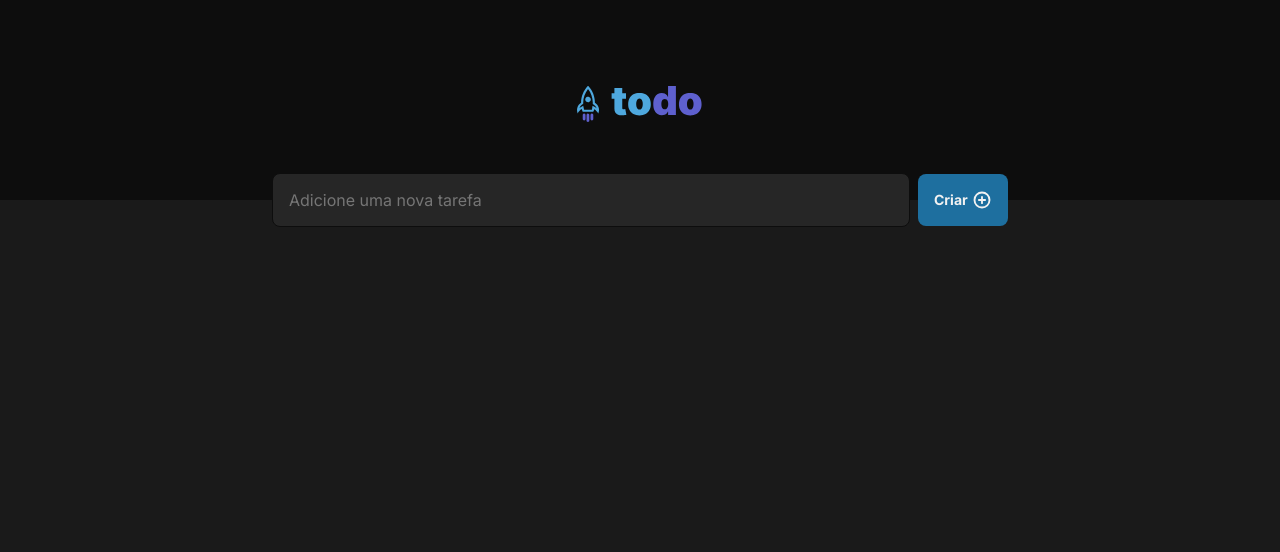
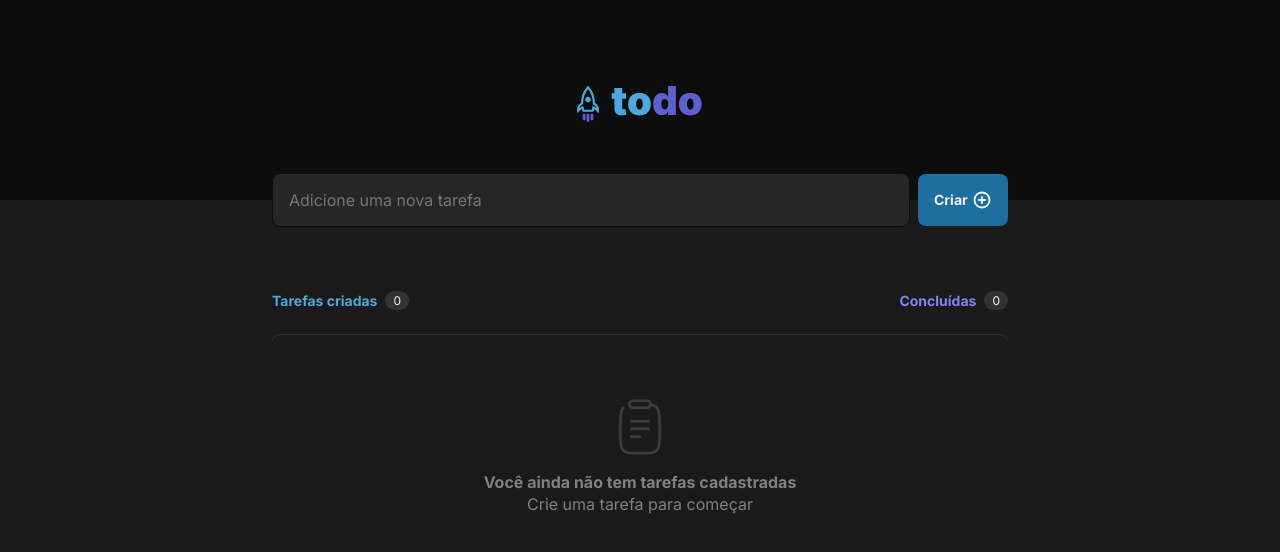
Before and after one commit to gihoekveld/to-do-web, a React (Vite) app: page / in a window 1280 px wide. Shown: the top 552 px of the page. Built offline with nearby package versions, Linux system fonts and the light colour scheme.

Commit message:
create empty state to todo list

```diff
--- a/src/App.module.css
+++ b/src/App.module.css
@@ -1,9 +1,10 @@
 .wrapper {
+  display: flex;
   justify-content: center;
-  display: flex;
+  width: 100%;
 }
 
-.wrapper section {
-  width: 44rem;
-  padding: 0 1rem;
+.wrapper main {
+  width: 46rem;
+  padding: 4rem 0;
 }
--- a/src/App.tsx
+++ b/src/App.tsx
@@ -3,11 +3,19 @@ import { Header } from './components/Header';
 import styles from './App.module.css';
 
 import './global.css';
+import { ToDoList } from './components/ToDoList';
 
 function App() {
   return (
     <div>
       <Header />
+
+      <div className={styles.wrapper}>
+        <main>
+          <ToDoList />
+        </main>
+      </div>
+
     </div>
   )
 }
--- /dev/null
+++ b/src/components/ToDoList.module.css
@@ -0,0 +1,59 @@
+.header {
+  align-items: flex-start;
+  display: flex;
+  justify-content: space-between;
+  padding-bottom: 1.5rem;
+}
+
+.header .info {
+  align-items: center;
+  display: flex;
+}
+
+.header .info:first-child strong {
+  color: var(--blue);
+}
+
+.header .info:last-child strong {
+  color: var(--purple);
+}
+
+.info strong {
+  font-size: var(--font-size-md);
+}
+
+.info span {
+  background: var(--gray-400);
+  border: 0;
+  border-radius: 999px;
+  font-size: var(--font-size-sm);
+  margin-left: 8px;
+  padding: 0.125rem 0.5rem;
+}
+
+.main {
+  border-top: 1px solid #333333;
+  border-radius: 8px;
+}
+
+.emptyState {
+  align-items: center;
+  display: flex;
+  flex-direction: column;
+  justify-content: center;
+}
+
+.emptyState img {
+  margin-bottom: 1rem;
+}
+
+.emptyState p {
+  color: var(--gray-300);
+  font-size: var(--font-size-lg);
+  line-height: 140%;
+}
+
+.emptyState p > * {
+  display: block;
+  text-align: center;
+}
--- /dev/null
+++ b/src/components/ToDoList.tsx
@@ -0,0 +1,29 @@
+import styles from './ToDoList.module.css';
+
+import clipboard from '../assets/clipboard.svg';
+
+export function ToDoList () {
+  return (
+    <div>
+      <header className={styles.header}>
+        <div className={styles.info}>
+          <strong>Tarefas criadas</strong>
+          <span>0</span>
+        </div>
+        <div className={styles.info}>
+          <strong>Concluídas</strong>
+          <span>0</span>
+        </div>
+      </header>
+      <main className={styles.main}>
+        <div className={styles.emptyState}>
+          <img src={clipboard} alt="clipboard" />
+          <p>
+            <strong>Você ainda não tem tarefas cadastradas</strong>
+            <span>Crie uma tarefa para começar</span>
+          </p>
+        </div>
+      </main>
+    </div>
+  )
+}
```
Also changed, not shown: src/assets/clipboard.svg (added).
